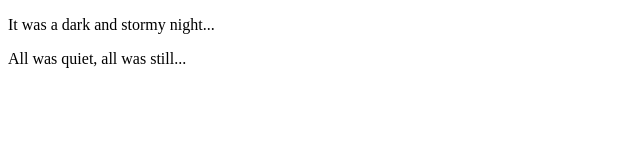
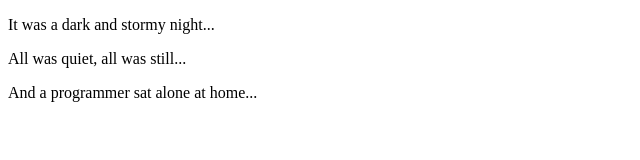
Before and after one commit to GabeHaegele/fireSideStory, a plain HTML site: page index.html in a window 1280 px wide. Shown: the whole page, without its empty margins (0-640 px from the left). Drawn offline with Linux system fonts and the light colour scheme.

Commit message:
continued story

```diff
--- a/index.html
+++ b/index.html
@@ -5,5 +5,6 @@
     <body>
         <p>It was a dark and stormy night...</p>
         <p>All was quiet, all was still...</p>
+        <p>And a programmer sat alone at home...</p>
     </body>
 </html>
```
